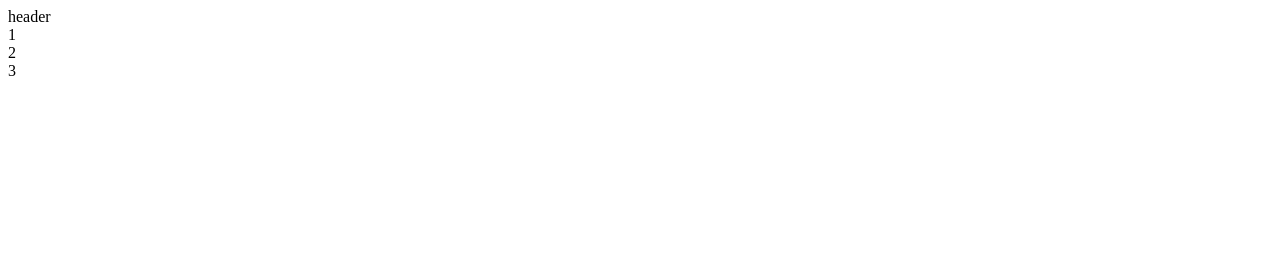
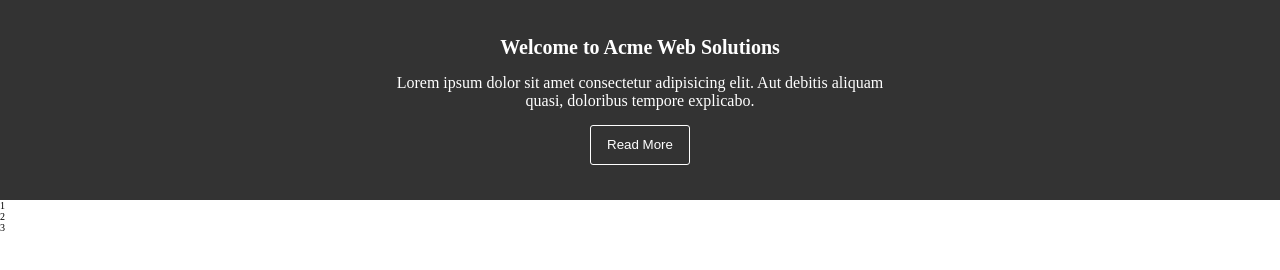
Before and after one commit to ehsanm-77/Group-Work2, a plain HTML site: page index.html in a window 1280 px wide. Drawn offline with Linux system fonts and the light colour scheme.

Commit message:
header completed

```diff
--- a/index.html
+++ b/index.html
@@ -1,24 +1,30 @@
 <!DOCTYPE html>
 <html lang="en">
   <head>
-    <meta charset="UTF-8">
-    <meta http-equiv="X-UA-Compatible" content="IE=edge">
-    <meta name="viewport" content="width=device-width, initial-scale=1.0">
+    <meta charset="UTF-8" />
+    <meta http-equiv="X-UA-Compatible" content="IE=edge" />
+    <meta name="viewport" content="width=device-width, initial-scale=1.0" />
+    <link rel="stylesheet" href="style.css" />
     <title>Document</title>
   </head>
   <body>
     <div>
-        <header>
-            header
+      <header class="header">
+        <div class="headerContainer">
+          <h1>Welcome to Acme Web Solutions</h1>
+          <p>
+            Lorem ipsum dolor sit amet consectetur adipisicing elit. Aut debitis
+            aliquam quasi, doloribus tempore explicabo.
+          </p>
+          <button class="button">Read More</button>
+        </div>
       </header>
       <main>
         <div>1</div>
         <div>2</div>
         <div>3</div>
       </main>
-        <footer>
-
-        </footer>
+      <footer></footer>
     </div>
   </body>
 </html>
--- a/style.css
+++ b/style.css
@@ -1 +1,38 @@
 @import url(./_reset.css);
+.header {
+  max-width: 1440px;
+  height: 20rem;
+  background-color: var(--color-primary);
+  display: flex;
+  flex-direction: column;
+  align-items: center;
+  justify-content: center;
+}
+.headerContainer {
+  display: flex;
+  flex-direction: column;
+  align-items: center;
+  justify-content: center;
+  width: 50rem;
+  height: 100%;
+  gap: 1.5rem;
+}
+.header h1,
+p,button {
+  color: var(--color-secondry);
+  text-align: center;
+}
+.header p {
+  font-size: 1.6rem;
+}
+.button{
+  width: 10rem;
+  height: 4rem;
+  background-color: var(--color-primary);
+  border: 1px solid var(--color-secondry);
+  border-radius: 3px;
+}
+.button:hover{
+  background-color: var(--color-secondry);
+  color: var(--color-primary);
+}
```
Lines whose indentation alone changed are shown as unchanged.
